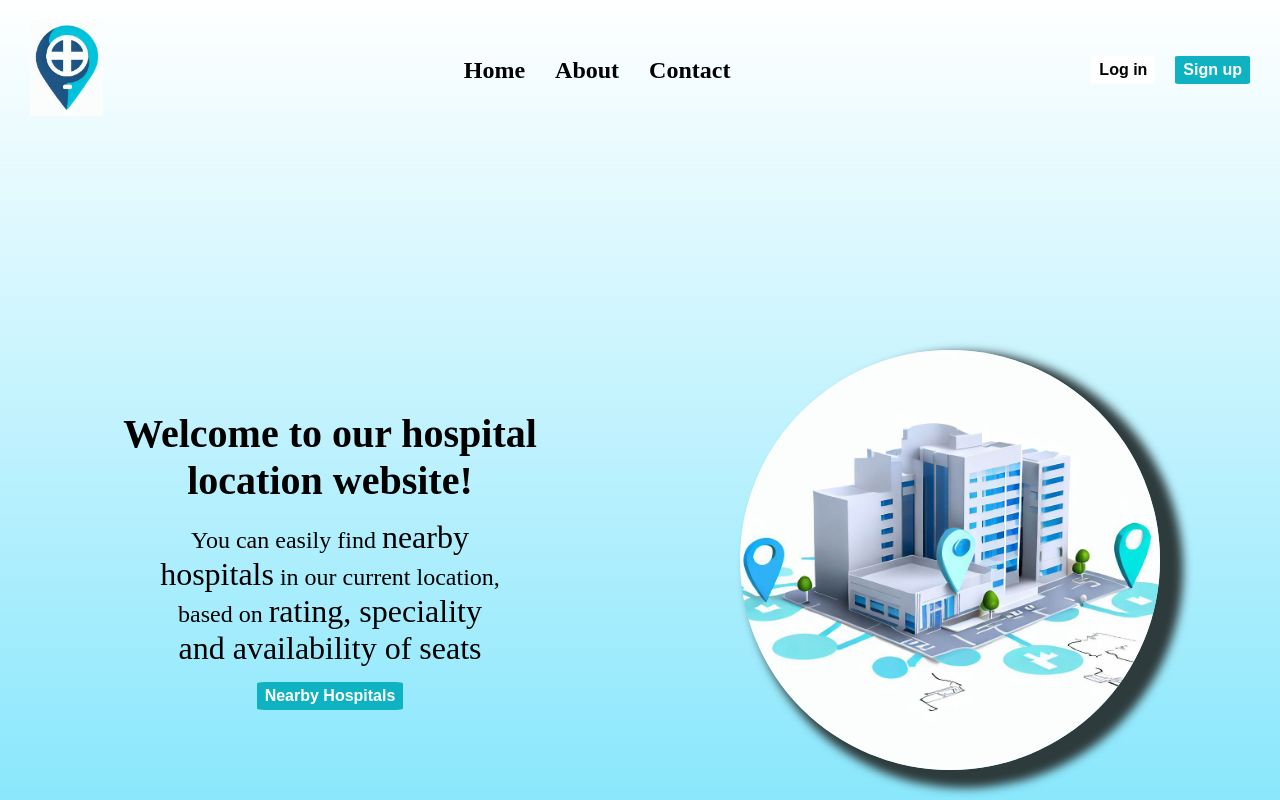
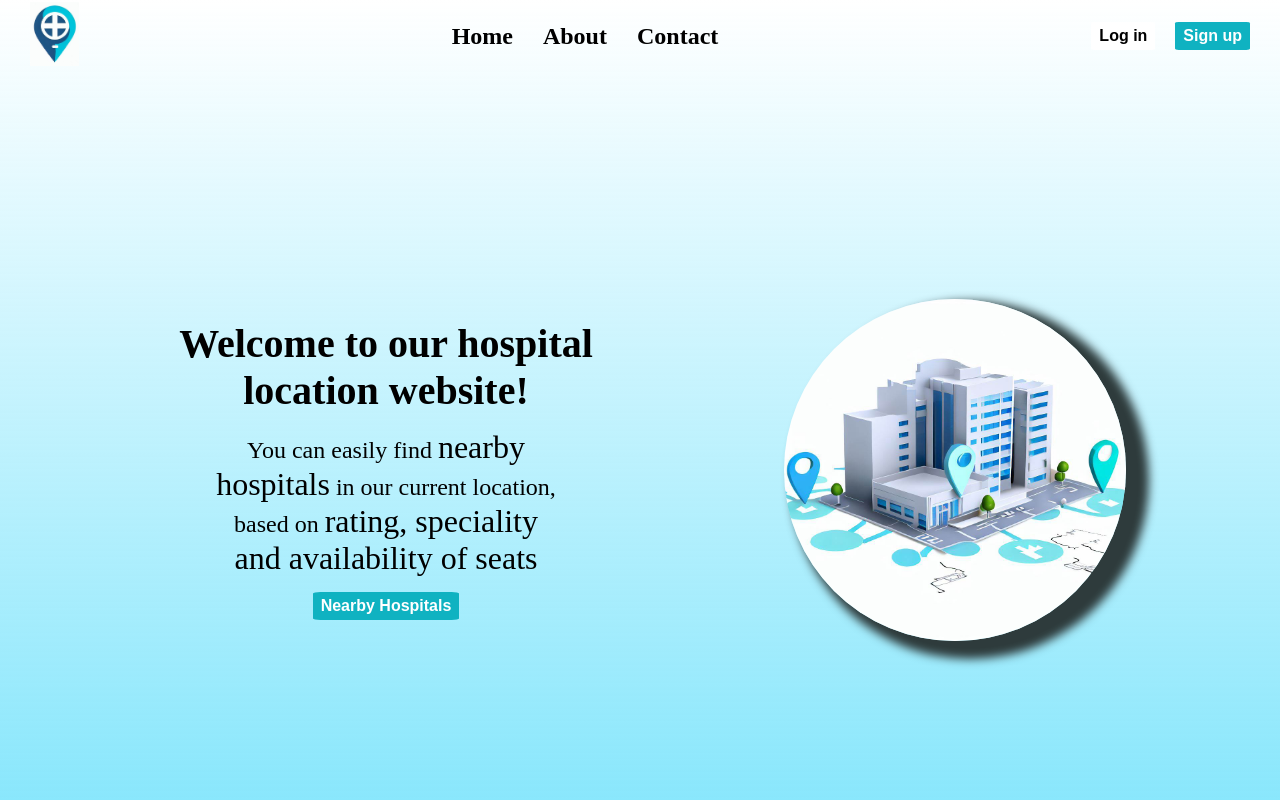
Before and after one commit to ankitkr47/Hospital, a plain HTML site: page index.html in a window 1280 px wide. Shown: the top 800 px of the page. Drawn offline with Linux system fonts and the light colour scheme; some packages are replaced by stand-ins of ours.

Commit message:
Hospital

```diff
--- a/style.css
+++ b/style.css
@@ -42,6 +42,10 @@ body {
   /* color:rgb(255, 255, 255); */
   /* margin:20px; */
 /* } */
+html{
+  box-sizing: border-box;
+  font-size: 100%;
+}
 * {
   margin: 0;
   padding: 0;
@@ -50,6 +54,7 @@ body {
 }
 body {
   /* height: 100vh; */
+  margin:0;
   width: 100vw;
   background-image: linear-gradient(rgb(255, 255, 255), rgba(21, 207, 249, 0.5));
   background-size: cover;
@@ -63,7 +68,7 @@ body {
     justify-content: space-between;
     align-items: center;
     padding: 0 30px 0 30px;
-    margin-top: 20px;
+    margin-top: 2px;
 
 }
 a{
@@ -77,7 +82,7 @@ a:hover{
 
 }
 .logo img {
-    height: 6rem;
+    height: 4rem;
     cursor: pointer;
 }
 .header_list{
@@ -152,7 +157,7 @@ a:hover{
 }
 .hero{
     display: flex;
-    margin-top: 20px;
+    margin-top: 0px;
     padding: 0 30px 0 30px;
     /* max-height: fit-content; */
     /* height: 500px; */
@@ -190,9 +195,9 @@ a:hover{
     display: flex;
     justify-content: center;
     align-items: center;
-    height: 100vh;
+    height: 80vh;
 
-    width:50%;
+    width:40%;
 }
 .hero .section2 img{
     width: 70%;
```
